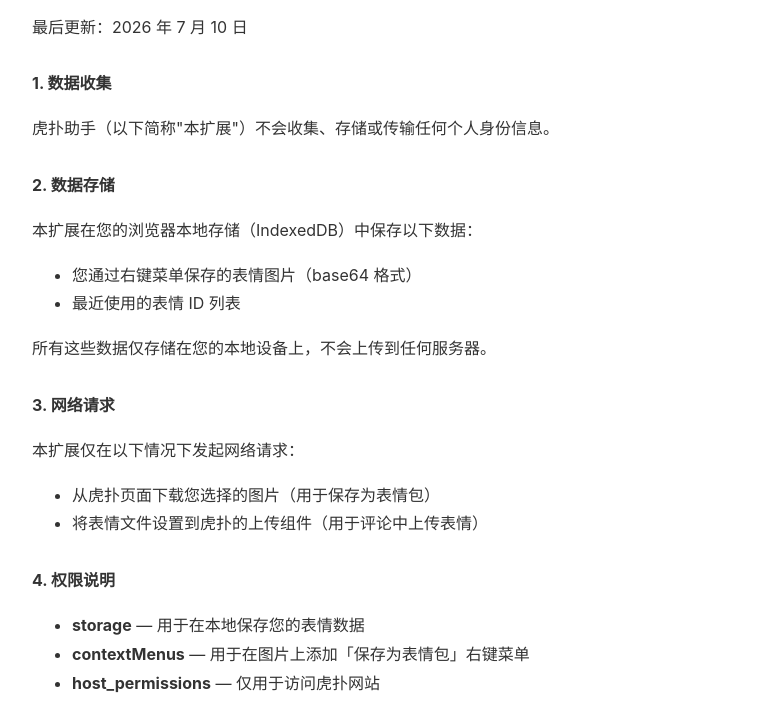
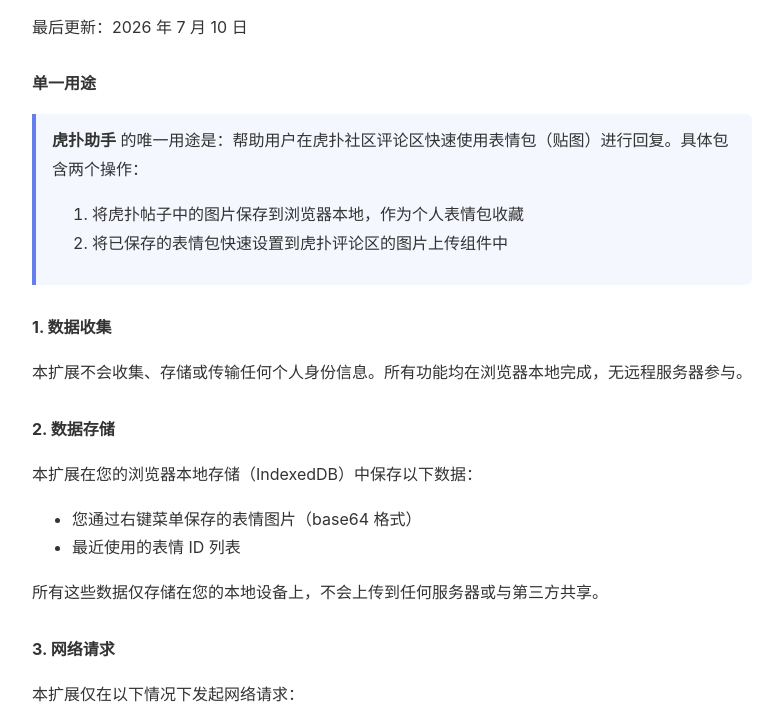
Before and after one commit to gamepunk/hupu-helper, a browser extension: page privacy.html in a window 1280 px wide. Shown: the part 97-801 px from the top of the page, without its empty margins (248-1031 px from the left). Drawn offline with Linux system fonts and the light colour scheme.

Commit message:
更新隐私政策、替换图标

```diff
--- a/privacy.html
+++ b/privacy.html
@@ -22,14 +22,33 @@
         font-size: 16px;
         margin-top: 28px;
       }
+      .purpose {
+        background: #f5f7ff;
+        border-left: 4px solid #667eea;
+        padding: 12px 16px;
+        margin: 16px 0 24px;
+        border-radius: 0 6px 6px 0;
+      }
     </style>
   </head>
   <body>
     <h1>隐私政策</h1>
     <p>最后更新：2026 年 7 月 10 日</p>
 
+    <h2>单一用途</h2>
+    <div class="purpose">
+      <strong>虎扑助手</strong>
+      的唯一用途是：帮助用户在虎扑社区评论区快速使用表情包（贴图）进行回复。具体包含两个操作：
+      <ol>
+        <li>将虎扑帖子中的图片保存到浏览器本地，作为个人表情包收藏</li>
+        <li>将已保存的表情包快速设置到虎扑评论区的图片上传组件中</li>
+      </ol>
+    </div>
+
     <h2>1. 数据收集</h2>
-    <p>虎扑助手（以下简称"本扩展"）不会收集、存储或传输任何个人身份信息。</p>
+    <p>
+      本扩展不会收集、存储或传输任何个人身份信息。所有功能均在浏览器本地完成，无远程服务器参与。
+    </p>
 
     <h2>2. 数据存储</h2>
     <p>本扩展在您的浏览器本地存储（IndexedDB）中保存以下数据：</p>
@@ -37,7 +56,9 @@
       <li>您通过右键菜单保存的表情图片（base64 格式）</li>
       <li>最近使用的表情 ID 列表</li>
     </ul>
-    <p>所有这些数据仅存储在您的本地设备上，不会上传到任何服务器。</p>
+    <p>
+      所有这些数据仅存储在您的本地设备上，不会上传到任何服务器或与第三方共享。
+    </p>
 
     <h2>3. 网络请求</h2>
     <p>本扩展仅在以下情况下发起网络请求：</p>
@@ -52,13 +73,16 @@
       <li>
         <strong>contextMenus</strong> — 用于在图片上添加「保存为表情包」右键菜单
       </li>
-      <li><strong>host_permissions</strong> — 仅用于访问虎扑网站</li>
+      <li>
+        <strong>host_permissions</strong> —
+        仅用于访问虎扑网站（*.hupu.com、*.hoopchina.com.cn）
+      </li>
     </ul>
 
     <h2>5. 第三方共享</h2>
     <p>本扩展不会与任何第三方共享您的数据。</p>
 
     <h2>6. 联系我们</h2>
-    <p>如有任何隐私相关问题，可通过 Chrome 商店联系开发者。</p>
+    <p>如有任何隐私相关问题，可通过 Chrome 网上应用店联系开发者。</p>
   </body>
 </html>
```
Also changed, not shown: src/icons/icon128.png, src/icons/icon16.png, src/icons/icon32.png, src/icons/icon48.png, src/icons/icon96.png.
